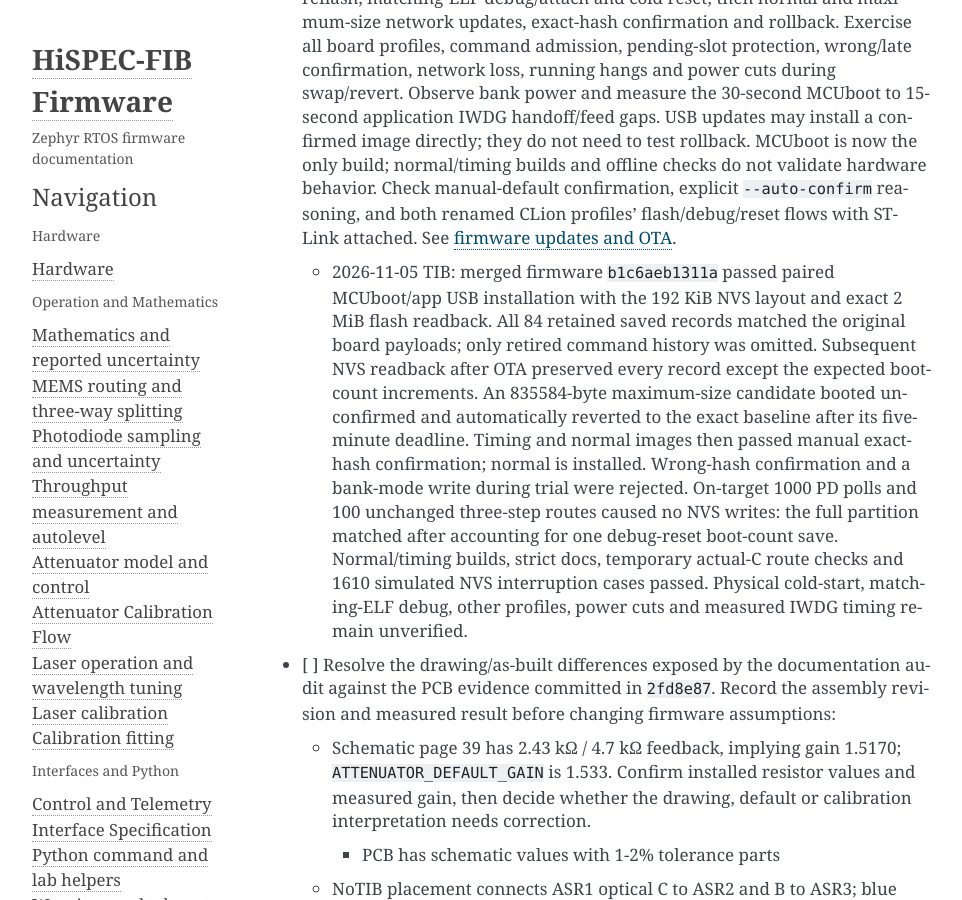
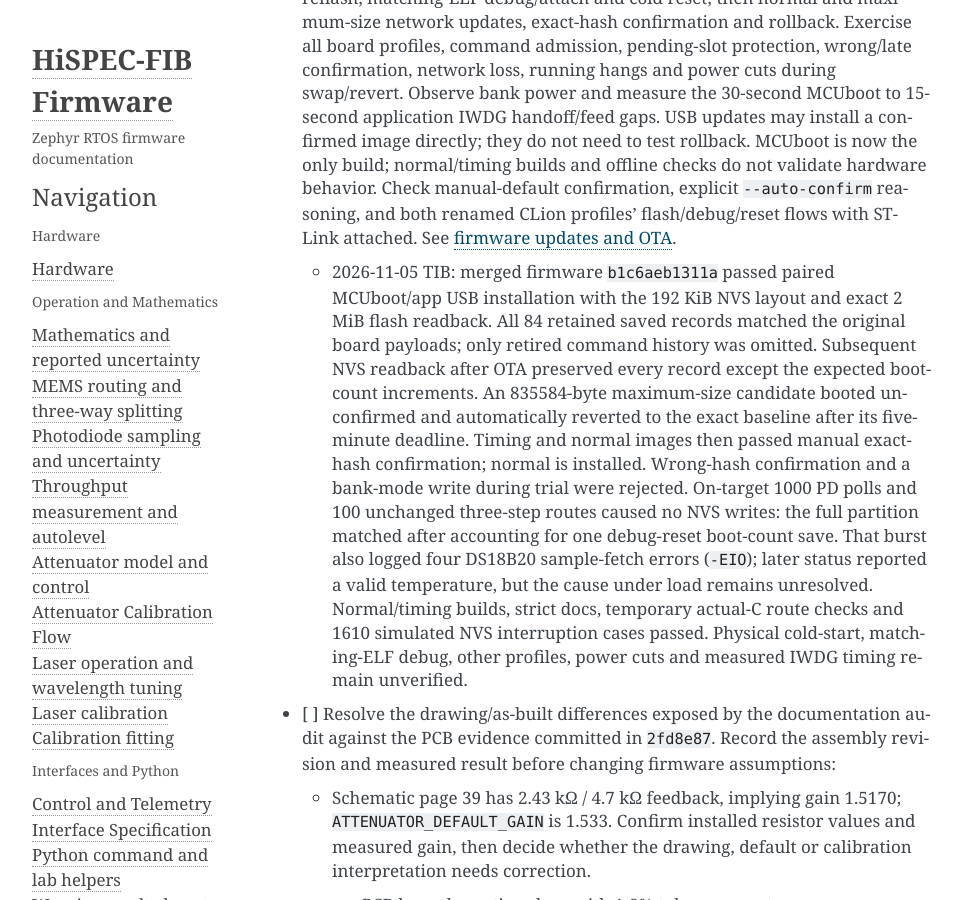
Before and after one commit to COO-Utilities/hispec-tib, a Sphinx documentation site: the page built from doc/human_review_required.md, in a window 1280 px wide and 900 px high, scrolled down 1008 px. Shown: the whole window, without its empty margins (148-1110 px from the left). Built offline with Sphinx 7.4.7, drawn with Linux system fonts in a browser that asks for light colours.

Commit message:
Record temperature read errors during PD stress check

```diff
--- a/doc/human_review_required.md
+++ b/doc/human_review_required.md
@@ -56,7 +56,9 @@ LLMs Agents: Do NOT change heading names in this file.
     Wrong-hash confirmation and a bank-mode write during trial were rejected.
     On-target 1000 PD polls and 100 unchanged three-step routes caused no NVS
     writes: the full partition matched after accounting for one debug-reset
-    boot-count save. Normal/timing builds, strict docs, temporary actual-C route
+    boot-count save. That burst also logged four DS18B20 sample-fetch errors
+    (`-EIO`); later status reported a valid temperature, but the cause under load
+    remains unresolved. Normal/timing builds, strict docs, temporary actual-C route
     checks and 1610 simulated NVS interruption cases passed. Physical cold-start,
     matching-ELF debug, other profiles, power cuts and measured IWDG timing
     remain unverified.
```
